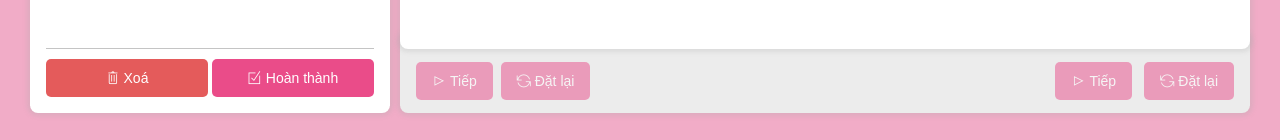
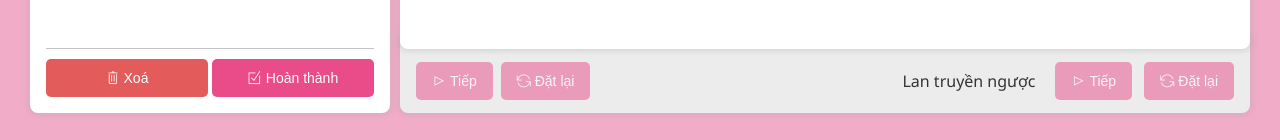
Before and after one commit to buitongminhchau01032002/ComputationalGraph, a plain HTML site: page index.html in a window 1280 px wide. Shown: the part 657-797 px from the top of the page. Drawn offline with Linux system fonts and the light colour scheme.

Commit message:
add backward label

```diff
--- a/index.html
+++ b/index.html
@@ -61,6 +61,7 @@
                     </button>
                 </div>
                 <div class="control-backward">
+                    <div class="backward-label">Lan truyền ngược</div>
                     <div id='var-backward'>
 
                     </div>
--- a/style.css
+++ b/style.css
@@ -366,3 +366,9 @@ body {
     border-bottom: 1px solid #d8457d;
     margin-bottom: -2px;
 }
+
+.backward-label {
+    font-weight: 500;
+    color: #333;
+    margin-right: 20px;
+}
```
